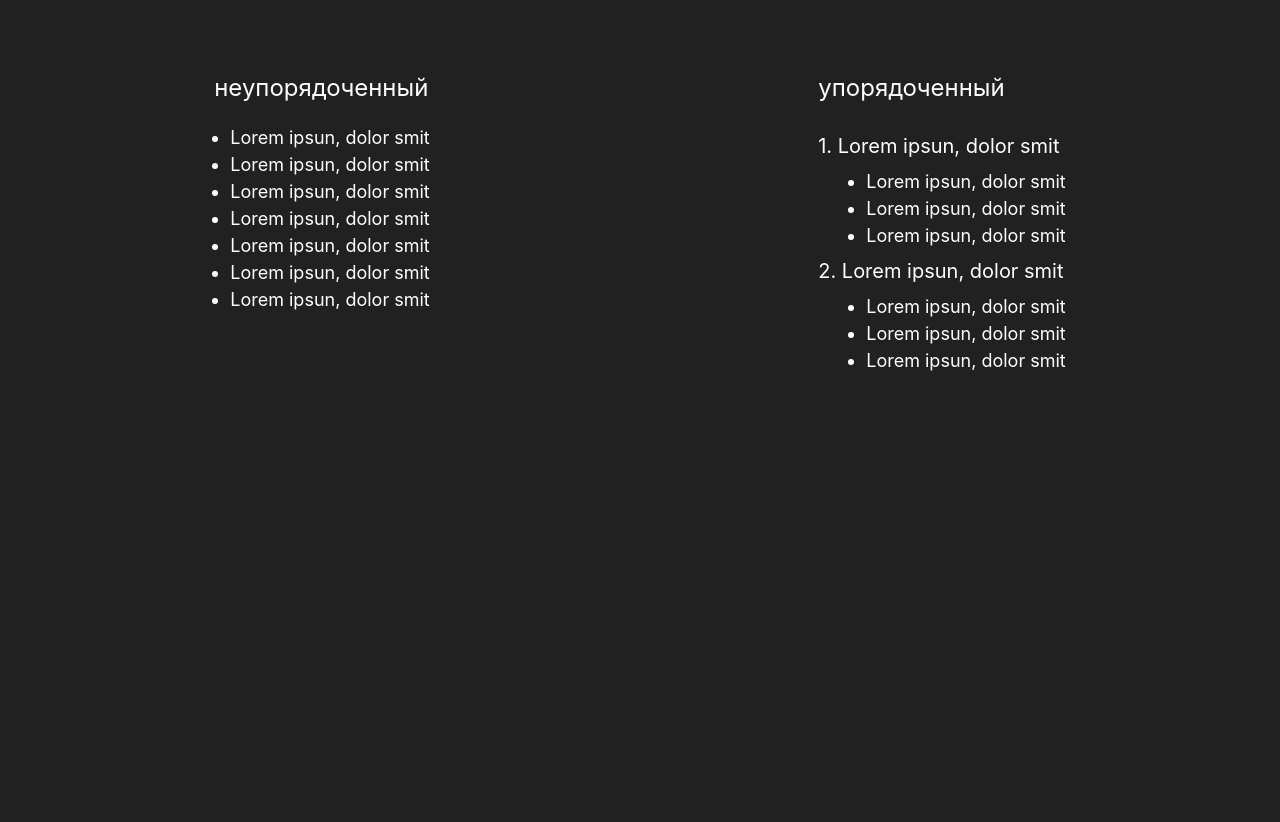
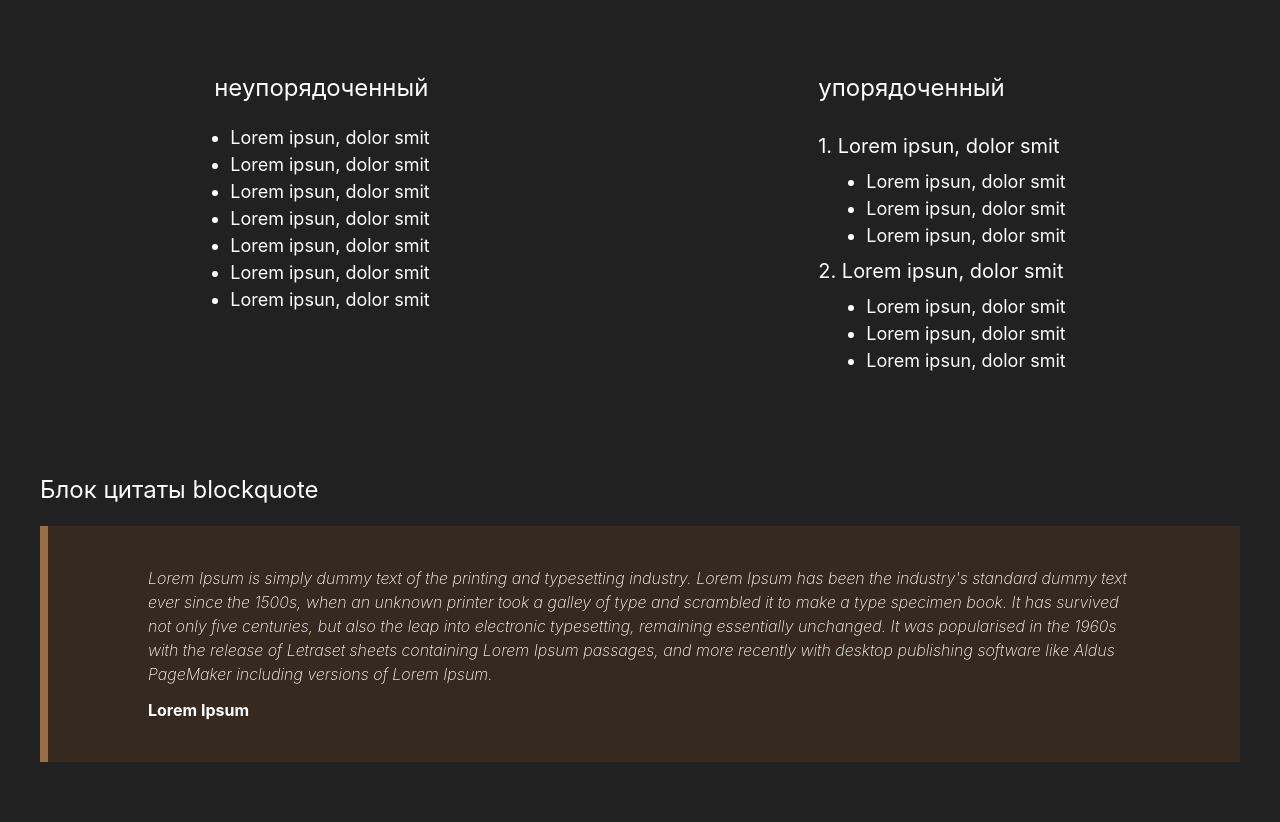
Before and after one commit to Vikingstrong/Home-Work-11, a website: page index.html in a window 1280 px wide. Shown: the part 2693-3515 px from the top of the page. Before the commit the page ends 3107 px from the top, so only its background shows below. Drawn offline with nearby package versions, Linux system fonts and the light colour scheme; files that its build step writes are made by us from their sources.

Commit message:
Add section 4 on page 1

```diff
--- a/index.html
+++ b/index.html
@@ -130,6 +130,13 @@
             </div>
         </div>
     </section>
+    <section class="max-w-300 m-auto flex flex-col gap-5 p-5 lg:px-0 lg:py-15">
+        <h1 class="text-2xl">Блок цитаты blockquote</h1>
+        <div class="flex flex-col gap-3 bg-[#362A20] p-8 lg:py-10 lg:px-25 border-l-8 border-[#9B6D44]">
+            <p class="text-[12px] font-extralight lg:text-[16px] italic">Lorem Ipsum is simply dummy text of the printing and typesetting industry. Lorem Ipsum has been the industry's standard dummy text ever since the 1500s, when an unknown printer took a galley of type and scrambled it to make a type specimen book. It has survived not only five centuries, but also the leap into electronic typesetting, remaining essentially unchanged. It was popularised in the 1960s with the release of Letraset sheets containing Lorem Ipsum passages, and more recently with desktop publishing software like Aldus PageMaker including versions of Lorem Ipsum.</p>
+            <h4 class="font-bold">Lorem Ipsum</h4>
+        </div>
+    </section>
 </main>
 </body>
 </html>
```
